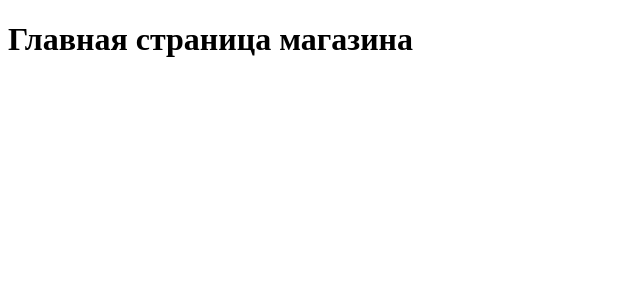
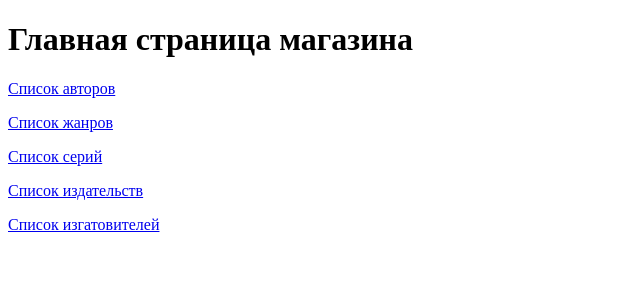
Before and after one commit to leihuagh/BookMarket, a Django app: page / in a window 1280 px wide. Shown: the top 300 px of the page, without its empty margins (0-640 px from the left). Run offline with Django 3.2, Linux system fonts and the light colour scheme.

Commit message:
edit_home_page

```diff
--- a/BookMarket/Market/urls.py
+++ b/BookMarket/Market/urls.py
@@ -23,5 +23,5 @@ urlpatterns = [
     path('admin/', admin.site.urls),
     path('admin-shop/core/', CoreAdminTemplateView.as_view(), name='AdminShopCore'),
     path('admin-shop/', include('reference.urls')),
-    path('', UserHomeTemplateView.as_view()),
+    path('', UserHomeTemplateView.as_view(), name='Core'),
 ]
--- a/BookMarket/core/templates/user-home.html
+++ b/BookMarket/core/templates/user-home.html
@@ -9,11 +9,16 @@
 <h2></h2>
 <ul>
     {% if user.is_superuser %}
-        <li><a href="/shopadmin/core/">Административный портал</a> </li>
+        <li><a href="{% url 'AdminShopCore' %}">Административный портал</a> </li>
     {% endif %}
 </ul>
 {% if user.is_authenticated %}
     {{ user.username }}
 {% endif %}
+<a href="{% url 'AuthorRefeList' %}">Список авторов</a><p>
+<a href="{% url 'GenreRefList' %}">Список жанров</a><p>
+<a href="{% url 'SeriesRefList' %}">Список серий</a><p>
+<a href="{% url 'PublisherRefList' %}">Список издательств</a><p>
+<a href="{% url 'ManufacturerRefList' %}">Список изгатовителей</a><p>
 </body>
 </html>
--- a/BookMarket/reference/models.py
+++ b/BookMarket/reference/models.py
@@ -28,6 +28,9 @@ class Author(models.Model):
 
     def get_delete_url(self):
         return '/admin-shop/ref/author-ref-delete/{}/'.format(self.pk)
+
+    def get_list_url(self):
+        return '/admin-shop/ref/author-ref-list/'
 
     def __str__(self):
         return self.name
```
Also changed, not shown: BookMarket/reference/templates/ref-list-base.html (+8 -0 lines).
